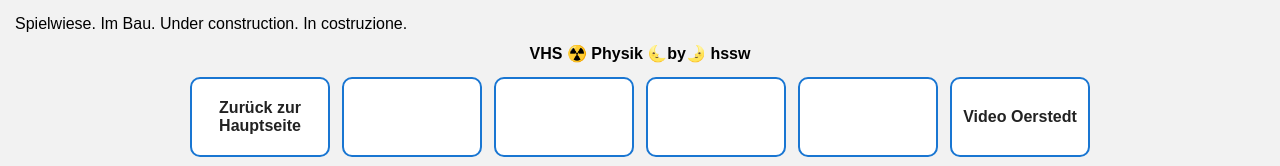
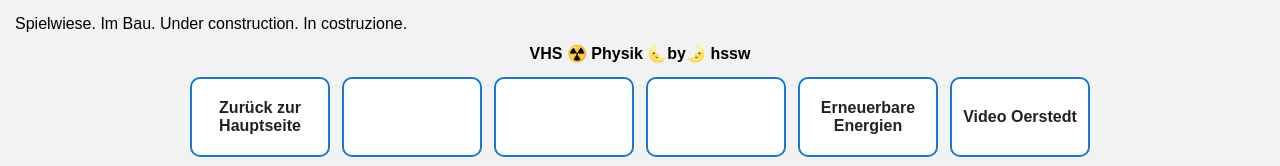
Before and after one commit to hssw24/Vhshapy, a plain HTML site: page sammlung.html in a window 1280 px wide. Shown: the top 166 px of the page. Drawn offline with Linux system fonts and the light colour scheme.

Commit message:
update sammlung.html

```diff
--- a/sammlung.html
+++ b/sammlung.html
@@ -300,8 +300,8 @@
                 image: ""
             },
             {
-                text: "",
-                link: "",
+                text: "Erneuerbare Energien",
+                link: "https://docs.google.com/document/d/1FIwPnjUAwq7S68OaueuVuqS_3CFWvSLKSjDBp1_qRPY",
                 image: ""
             },
 
```
